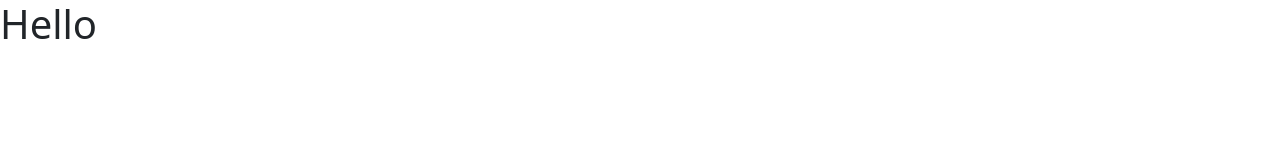
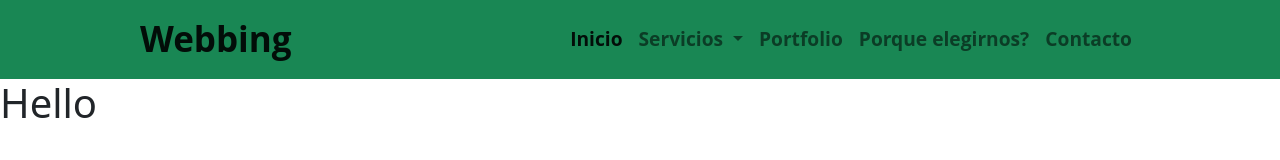
Before and after one commit to JoseErnst/proyectofinalErnst, a plain HTML site: page index.html in a window 1280 px wide. Drawn offline with nearby package versions, Linux system fonts and the light colour scheme.

Commit message:
termine el nav

```diff
--- a/index.html
+++ b/index.html
@@ -1,13 +1,57 @@
 <!doctype html>
 <html lang="en">
-  <head>
+
+<head>
     <meta charset="utf-8">
     <meta name="viewport" content="width=device-width, initial-scale=1">
     <title>Proyecto final Ernst</title>
-    <link href="https://cdn.jsdelivr.net/npm/bootstrap@5.2.0-beta1/dist/css/bootstrap.min.css" rel="stylesheet" integrity="sha384-0evHe/X+R7YkIZDRvuzKMRqM+OrBnVFBL6DOitfPri4tjfHxaWutUpFmBp4vmVor" crossorigin="anonymous">
-  </head>
-  <body>
+    <link href="https://cdn.jsdelivr.net/npm/bootstrap@5.2.0-beta1/dist/css/bootstrap.min.css" rel="stylesheet"
+        integrity="sha384-0evHe/X+R7YkIZDRvuzKMRqM+OrBnVFBL6DOitfPri4tjfHxaWutUpFmBp4vmVor" crossorigin="anonymous">
+    <link rel="stylesheet" href="style/css.css">
+</head>
+
+<body>
+    <nav class="navbar navbar-expand-lg bg-success text">
+        <div class="container-fluid">
+            <a class="navbar-brand logo" href="./index.html">Webbing</a>
+            <button class="navbar-toggler" type="button" data-bs-toggle="collapse" data-bs-target="#navbarNavDropdown"
+                aria-controls="navbarNavDropdown" aria-expanded="false" aria-label="Toggle navigation">
+                <span class="navbar-toggler-icon"></span>
+            </button>
+            <div class="collapse navbar-collapse navegador" id="navbarNavDropdown">
+                <ul class="navbar-nav d-flex">
+                    <li class="nav-item">
+                        <a class="nav-link active" aria-current="page" href="./index.html">Inicio</a>
+                    </li>
+                    <li class="nav-item dropdown">
+                        <a class="nav-link dropdown-toggle" href="#" id="navbarDropdownMenuLink" role="button"
+                            data-bs-toggle="dropdown" aria-expanded="false">
+                            Servicios
+                        </a>
+                        <ul class="dropdown-menu" aria-labelledby="navbarDropdownMenuLink">
+                            <li><a class="dropdown-item" href="#">Desarrollo Web</a></li>
+                            <li><a class="dropdown-item" href="#">Creatividades</a></li>
+                            <li><a class="dropdown-item" href="#">Analisis Marketing</a></li>
+                        </ul>
+                    </li>
+                    <li class="nav-item">
+                        <a class="nav-link" href="#">Portfolio</a>
+                    </li>
+                    <li class="nav-item">
+                        <a class="nav-link" href="#">Porque elegirnos?</a>
+                    </li>
+                    <li class="nav-item">
+                        <a class="nav-link" href="./contacto.html">Contacto</a>
+                    </li>
+
+                </ul>
+            </div>
+        </div>
+    </nav>
     <h1>Hello</h1>
-    <script src="https://cdn.jsdelivr.net/npm/bootstrap@5.2.0-beta1/dist/js/bootstrap.bundle.min.js" integrity="sha384-pprn3073KE6tl6bjs2QrFaJGz5/SUsLqktiwsUTF55Jfv3qYSDhgCecCxMW52nD2" crossorigin="anonymous"></script>
-  </body>
+    <script src="https://cdn.jsdelivr.net/npm/bootstrap@5.2.0-beta1/dist/js/bootstrap.bundle.min.js"
+        integrity="sha384-pprn3073KE6tl6bjs2QrFaJGz5/SUsLqktiwsUTF55Jfv3qYSDhgCecCxMW52nD2"
+        crossorigin="anonymous"></script>
+</body>
+
 </html>
--- a/style/css.css
+++ b/style/css.css
@@ -0,0 +1,15 @@
+.container-fluid {
+    font-weight: bold;
+    font-size: larger;
+    font-family: Open Sans, Arial, sans-serif;
+}
+
+.navbar-collapse {
+    flex-grow: inherit;
+    padding-right: 10vw;
+}
+
+.navbar-brand {
+    padding-left: 10vw;
+    font-size: 35px;
+}
```
